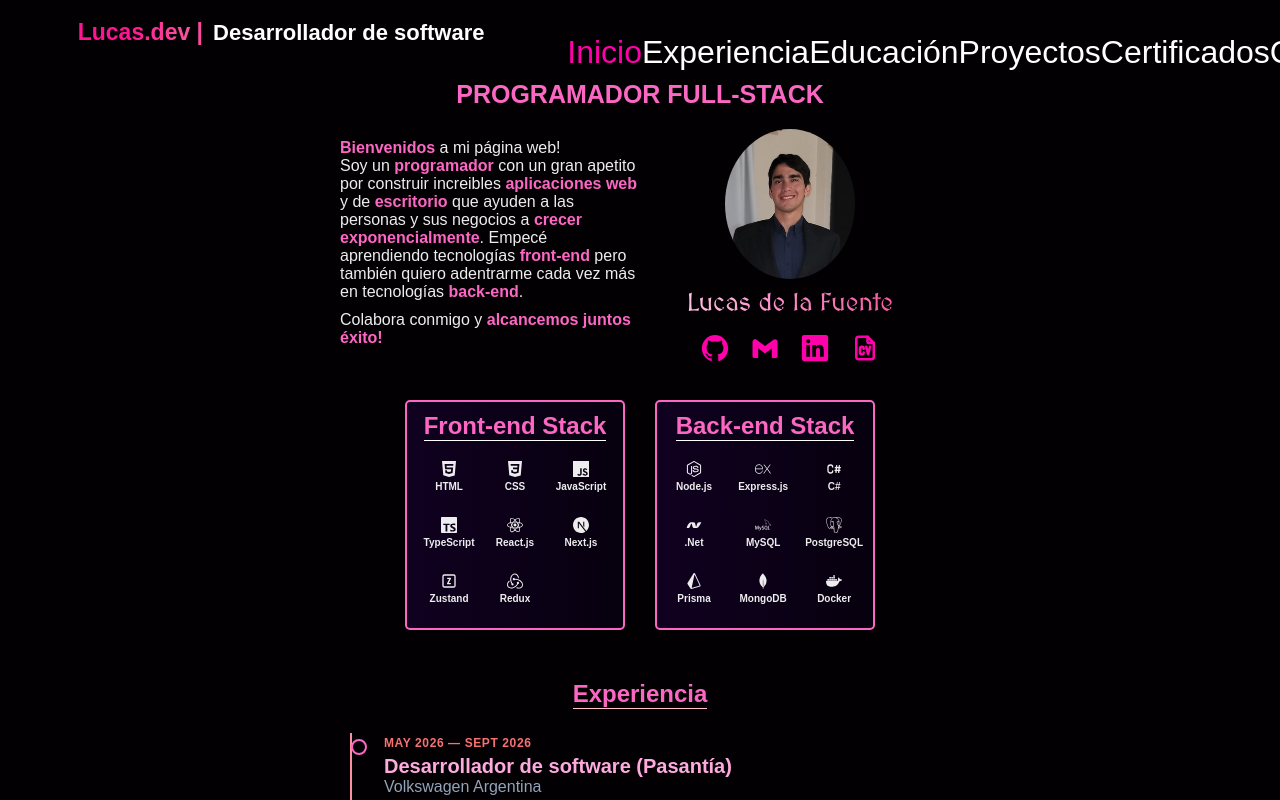
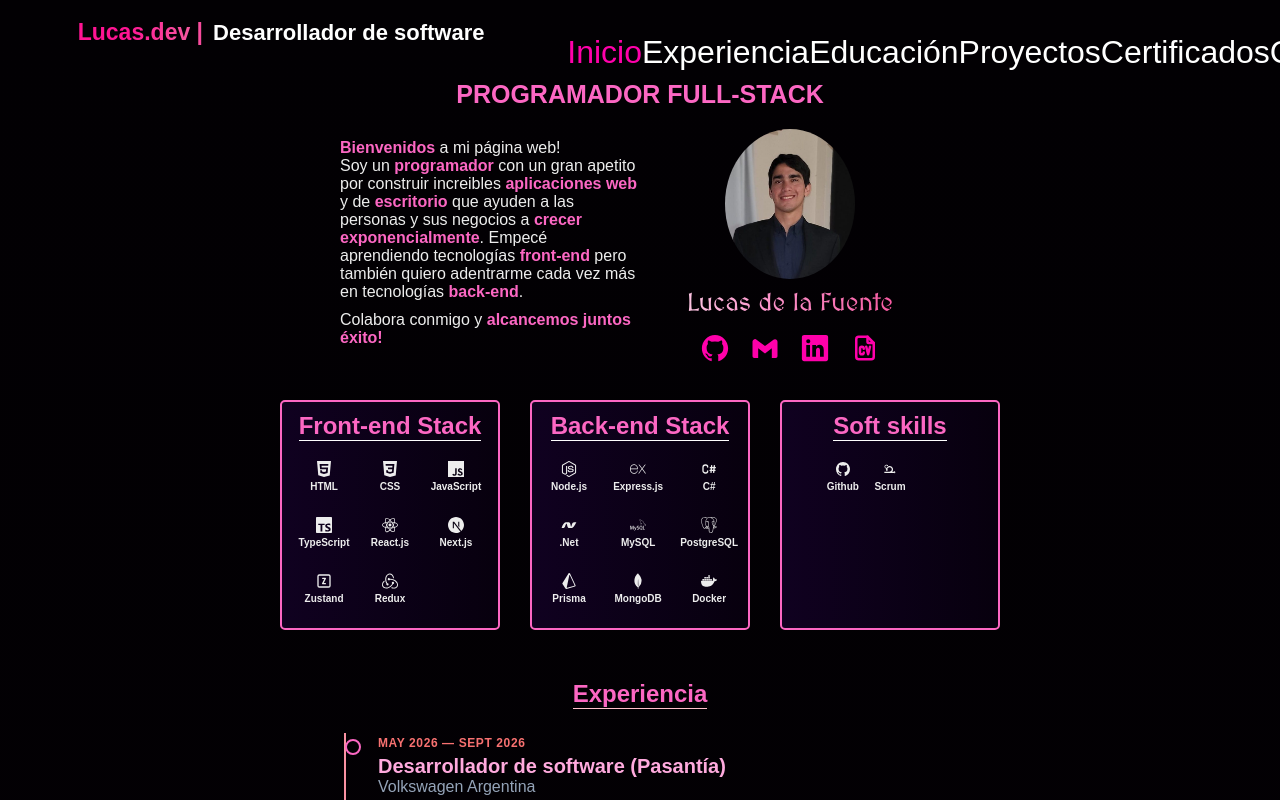
Before and after one commit to Lucano17/lucas.dev-page, a Next.js app: page / in a window 1280 px wide. Shown: the top 800 px of the page. Built offline with nearby package versions, Linux system fonts and the light colour scheme; a web font is replaced by a local one.

Commit message:
Feat: Soft skills StackCard & Icons

```diff
--- a/src/components/ui/Icons.tsx
+++ b/src/components/ui/Icons.tsx
@@ -21,7 +21,7 @@ import {
   SiExpress,
   SiRedux,
 } from "react-icons/si";
-import { DiMsqlServer, DiDotnet } from "react-icons/di";
+import { DiMsqlServer, DiDotnet, DiScrum } from "react-icons/di";
 import {
   TbSquareLetterZ,
   TbBrandReactNative,
@@ -59,6 +59,8 @@ export const techIcons: Record<string, JSX.Element | string> = {
   MongoDB: <SiMongodb />,
   Redux: <SiRedux />,
   Zustand: <TbSquareLetterZ />,
+  Github: <IoLogoGithub />,
+  Scrum: <DiScrum />,
 };
 
 export const gitHubIcon = <IoLogoGithub />;
--- a/src/interfaces/projects.interface.ts
+++ b/src/interfaces/projects.interface.ts
@@ -47,6 +47,8 @@ export type ValidTechs =
     | "Redux"
     | "Zustand"
     | "Tauri"
+    | "Github"
+    | "Scrum"
 
 
 export interface Platform {
--- a/src/screens/Home.tsx
+++ b/src/screens/Home.tsx
@@ -35,6 +35,12 @@ const backEndTechs: Techs[] = [
   { name: "Prisma" },
   { name: "MongoDB" },
   { name: "Docker" },
+];
+
+const softSkillsTitle = "Soft skills";
+const softSkillsTechs: Techs[] = [
+  { name: "Github" },
+  { name: "Scrum" },
 ];
 
 export const HomePage = () => {
@@ -91,6 +97,7 @@ export const HomePage = () => {
       <div className={styles.stacks}>
         <StackCard title={frontEndTitle} techsUsed={frontEndTechs} />
         <StackCard title={backEndTitle} techsUsed={backEndTechs} />
+        <StackCard title={softSkillsTitle} techsUsed={softSkillsTechs}/>
       </div>
     </div>
   );
```
